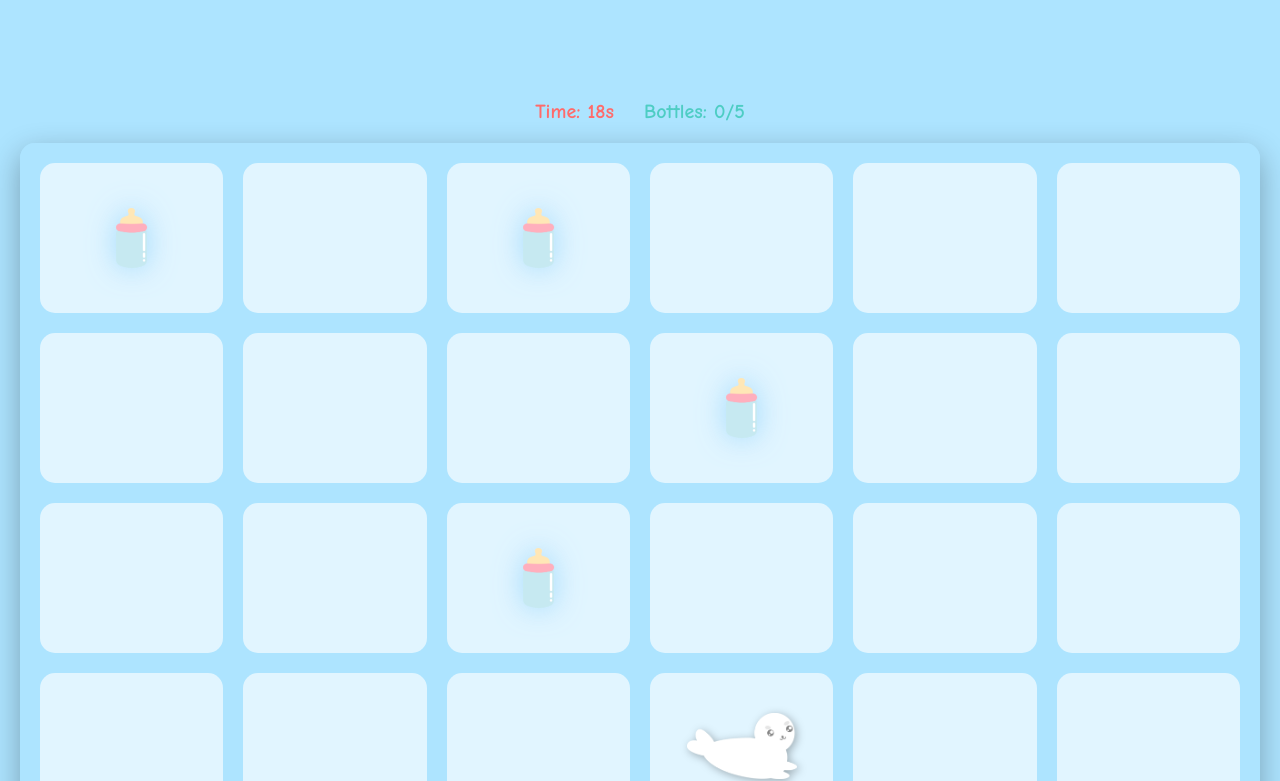
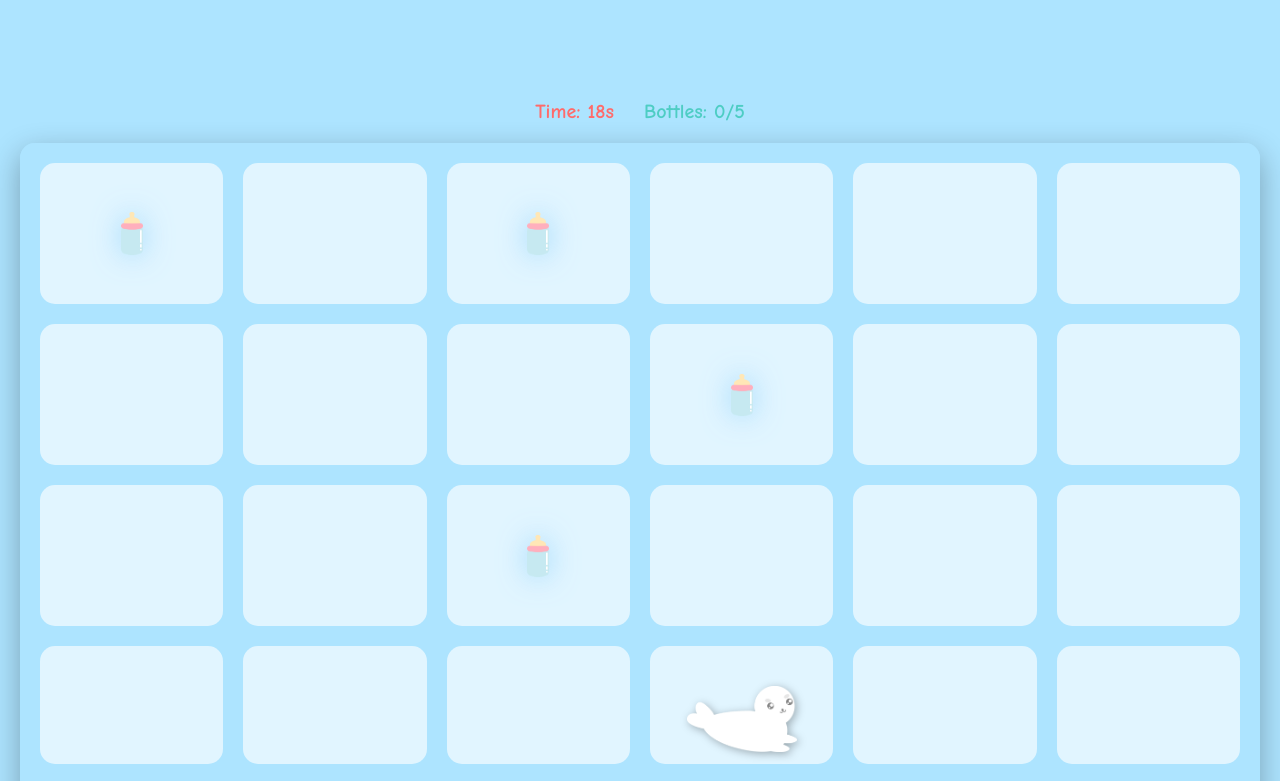
Before and after one commit to nanette-ta/des157b, a plain HTML site: page capstone/development/version3/index.html in a window 1280 px wide. Both pictures are taken after a click on the button "Start Game". Shown: the top 781 px of the page. Drawn offline with Linux system fonts and the light colour scheme.

Commit message:
Changed viewport to be smaller.

```diff
--- a/capstone/development/version3/styles.css
+++ b/capstone/development/version3/styles.css
@@ -85,7 +85,7 @@ body {
   .game-container {
     position: relative;
     width: 1200px;
-    height: 1000px;
+    height: 900px;
     border: 20px solid #ADE4FF;
     /* padding: 30px; */
     border-radius: 15px;
@@ -183,7 +183,7 @@ body {
   .bottle-img {
     object-fit: contain;
     width: 40%;
-    height: 40%;
+    height: 30%;
 
     /* border: solid red; */
   }
```
